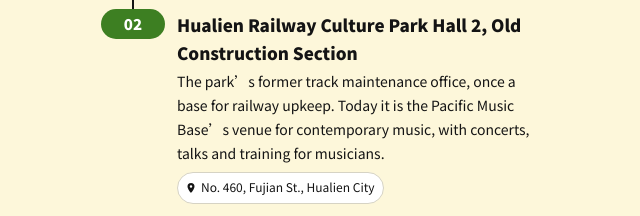
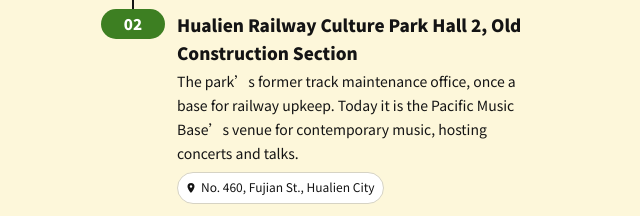
Before and after one commit to kbs1944/kbs1944.github.io, a plain HTML site: page pmb/index.html in a window 1280 px wide. Shown: the part 642-858 px from the top of the page, without its empty margins (319-959 px from the left). Drawn offline with Linux system fonts and the light colour scheme.

Commit message:
Update index.html

```diff
--- a/pmb/index.html
+++ b/pmb/index.html
@@ -281,7 +281,7 @@ const MAX_SECONDS = 60, MAX_BYTES = 1.35 * 1024 * 1024;
       eNet: 'Connection problem. Please try again.', eBusy: 'Many people are recording right now. Please try again shortly.', eServer: 'Something went wrong. Please try again later.',
       routeH: 'Pacific Music Base', routeHint: 'One keeps the history of sound; the other is where today’s music happens.',
       s1n: 'Karenko Broadcasting Station 1944', s1: 'The last broadcasting station built in Taiwan under Japanese rule, later the Hualien station of the Broadcasting Corporation of China, and now a historic building. Today it hosts the Pacific Music Base’s exhibitions and programs, and it is where this keychain begins.', s1a: 'No. 96, Songyuan St., Hualien City',
-      s2n: 'Hualien Railway Culture Park Hall 2, Old Construction Section', s2: 'The park’s former track maintenance office, once a base for railway upkeep. Today it is the Pacific Music Base’s venue for contemporary music, with concerts, talks and training for musicians.', s2a: 'No. 460, Fujian St., Hualien City',
+      s2n: 'Hualien Railway Culture Park Hall 2, Old Construction Section', s2: 'The park’s former track maintenance office, once a base for railway upkeep. Today it is the Pacific Music Base’s venue for contemporary music, hosting concerts and talks.', s2a: 'No. 460, Fujian St., Hualien City',
       m1: 'Broadcasting Station 1944', m2: 'Railway Hall 2, Old Construction Section', fb: 'Facebook', mapOpen: 'Open in Google Maps (directions) →', mapT: 'Map',
       ft: 'Pacific Music Base: Karenko Broadcasting Station 1944 · Hualien Railway Culture Park Hall 2, Old Construction Section'
     },
@@ -313,7 +313,7 @@ const MAX_SECONDS = 60, MAX_BYTES = 1.35 * 1024 * 1024;
       eNet: '通信が不安定です。もう一度お試しください。', eBusy: '現在混み合っています。しばらくしてからお試しください。', eServer: 'エラーが発生しました。しばらくしてからお試しください。',
       routeH: '太平洋音楽基地', routeHint: '音の歴史を伝える場所と、いまの音楽が生まれる場所。',
       s1n: '花蓮港放送局1944', s1: '日本統治時代の台湾で最後に建てられた放送局で、戦後は中国広播公司の花蓮局として使われ、現在は歴史建築です。太平洋音楽基地の展示とイベントの会場であり、このキーホルダーの出発点です。', s1a: '花蓮市松園街96号',
-      s2n: '花蓮鉄道文化園区二館旧工務段', s2: '園区内の旧工務段の建物で、かつては鉄道の保守作業の拠点でした。現在は太平洋音楽基地の現代音楽の会場として、ライブ、トーク、音楽人材の育成講座が行われています。', s2a: '花蓮市福建街460号',
+      s2n: '花蓮鉄道文化園区二館旧工務段', s2: '園区内の旧工務段の建物で、かつては鉄道の保守作業の拠点でした。現在は太平洋音楽基地の現代音楽の会場として、ライブやトークイベントが行われています。', s2a: '花蓮市福建街460号',
       m1: '花蓮港放送局1944', m2: '花蓮鉄道文化園区二館旧工務段', fb: 'Facebook', mapOpen: 'Google マップで開く（ルート）→', mapT: '地図',
       ft: '太平洋音楽基地：花蓮港放送局1944・花蓮鉄道文化園区二館旧工務段'
     }
```
